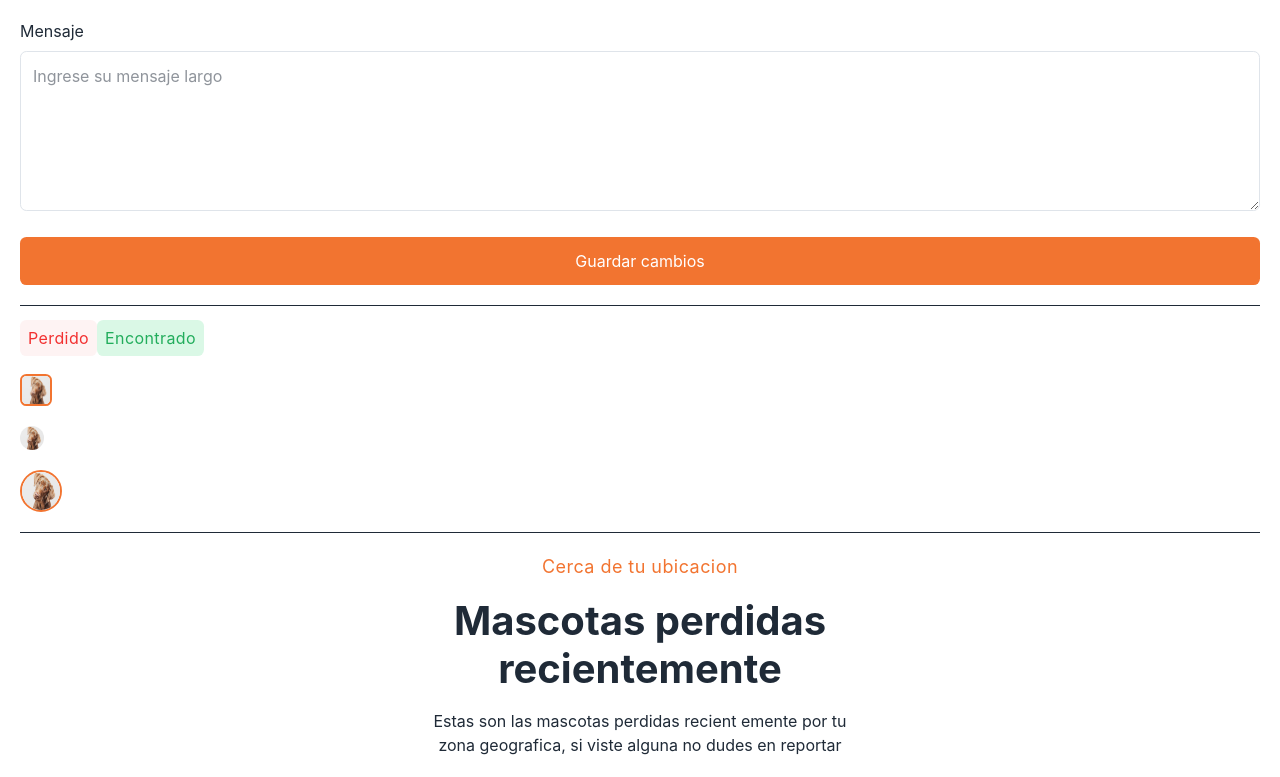
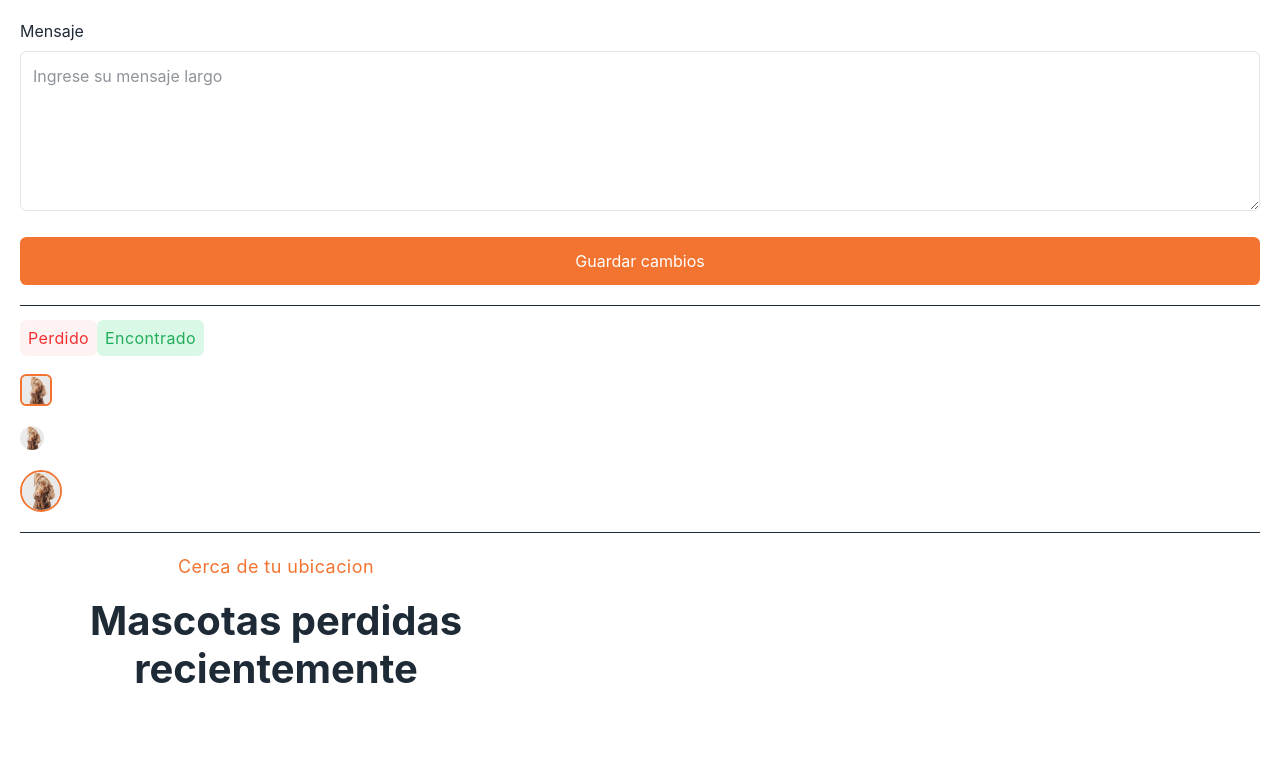
Before and after one commit to lucasfrezzini/apx-n3-09-petfinder-frontend, a React (Vite) app: page / in a window 1280 px wide. Shown: the part 987-1764 px from the top of the page. After the commit the page ends 1716 px from the top, so only its background shows below. Built offline with nearby package versions, Linux system fonts and the light colour scheme.

Commit message:
Modify SectionHeader for pass children and select text align prop

```diff
--- a/src/components/SectionHeader/index.tsx
+++ b/src/components/SectionHeader/index.tsx
@@ -1,19 +1,25 @@
+import clsx from "clsx";
+
 interface SectionHeaderProps {
+  children: React.ReactNode;
   title: string;
   subtitle: string;
-  description: string;
+  textAlign?: string;
 }
+const defaultClasses = "md:w-md lg:w-lg";
 
 export default function SectionHeader({
+  children,
   title,
   subtitle,
-  description,
+  textAlign = "text-center",
 }: SectionHeaderProps) {
+  const styles = clsx(defaultClasses, textAlign);
   return (
-    <header className="text-center mx-auto md:w-md lg:w-lg ">
+    <header className={styles}>
       <p className=" text-primary tracking-wide text-lg">{subtitle}</p>
       <h3 className="my-4">{title}</h3>
-      <p>{description}</p>
+      {children}
     </header>
   );
 }
```
